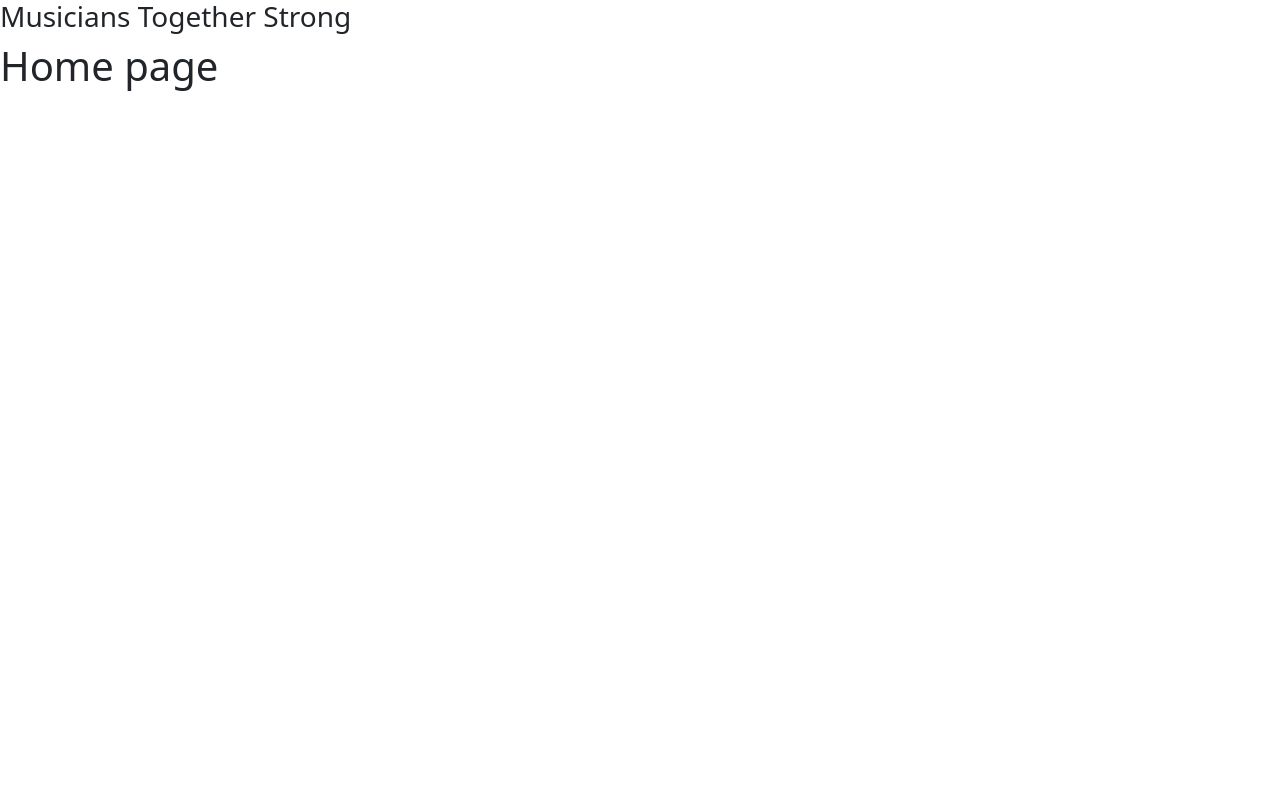
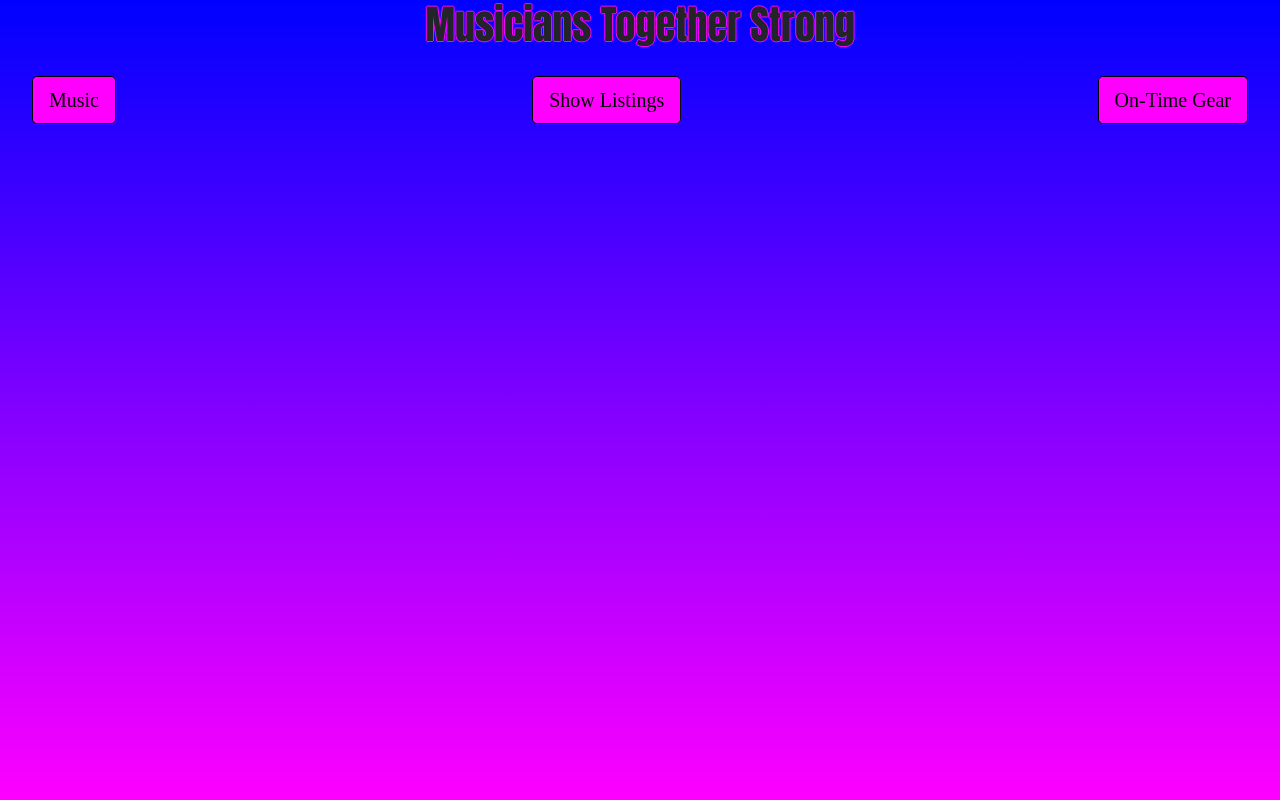
Before and after one commit to AaronKurowski/Musicians_Together_Strong, a React (Create React App) app: page / in a window 1280 px wide. Built offline with nearby package versions, Linux system fonts and the light colour scheme.

Commit message:
Added some preliminary styling to the main app

```diff
--- /dev/null
+++ b/src/components/App.css
@@ -0,0 +1,14 @@
+#grad {
+    background-image: linear-gradient(blue, magenta);
+}
+
+h1{
+    text-align: center;
+    font-family:Impact, Haettenschweiler, 'Arial Narrow Bold', sans-serif;
+    text-shadow: -1px 0 magenta, 0 1px magenta, 1px 0 magenta, 0 -1px magenta;
+}
+
+.main-div {
+    height: 100vh;
+    width: 100%;
+}
--- a/src/components/App.jsx
+++ b/src/components/App.jsx
@@ -2,8 +2,7 @@ import React, { Component } from 'react';
 import {
     BrowserRouter as Router,
     Switch,
-    Route,
-    Link
+    Route
 } from "react-router-dom";
 
 import Home from './Home/Home.jsx';
@@ -13,6 +12,7 @@ import Music from './Music/Music.jsx';
 
 import { Provider } from 'react-redux';
 import store from '../store.js';
+import './App.css';
 
 
 class App extends Component {
@@ -25,8 +25,9 @@ class App extends Component {
     render(){
         return(
             <Provider store={store}>
-                <div>
-                    <h3>Musicians Together Strong</h3>
+                <div id="grad" className="container-fluid main-div">
+                    <h1>Musicians Together Strong</h1>
+
                     <Switch>
                         <Route exact path="/" component={Home}/>
                         <Route exact path="/listings" component={ShowListings}/>
--- a/src/components/Home/Home.css
+++ b/src/components/Home/Home.css
@@ -0,0 +1,21 @@
+.home-btn-div{
+    display: flex;
+    justify-content: space-between;
+    padding: 20px;
+    font-family: cursive;
+}
+
+/* .home-btn {
+    background-color: magenta;
+    text-align: center;
+}
+
+button{
+    background: magenta;
+} */
+
+.btn{
+    background-color: magenta !important;
+    color: black !important;
+    border: 1px solid black !important;
+}
--- a/src/components/Home/Home.jsx
+++ b/src/components/Home/Home.jsx
@@ -1,8 +1,28 @@
 import React from 'react';
+import { Link } from 'react-router-dom';
+import './Home.css';
 
 const Home = () => {
     return(
-        <h1>Home page </h1>
+        <React.Fragment>
+            <div className="home-title"></div>
+
+            <div className="home-btn-div">
+
+                <div className="home-btn-music home-btn btn-group">
+                    <Link to="/music"><button className="btn btn-lg" type="submit">Music</button></Link>
+                </div>
+
+                <div className="home-btn-listings">
+                    <Link to="/listings"><button className="btn btn-lg" type="submit">Show Listings</button></Link>
+                </div>
+
+                <div className="home-btn-gear">
+                    <Link to="/gear"><button className="btn btn-lg" type="submit">On-Time Gear</button></Link>
+                </div>
+            </div>
+        </React.Fragment>
+
     );
 }
 
```
